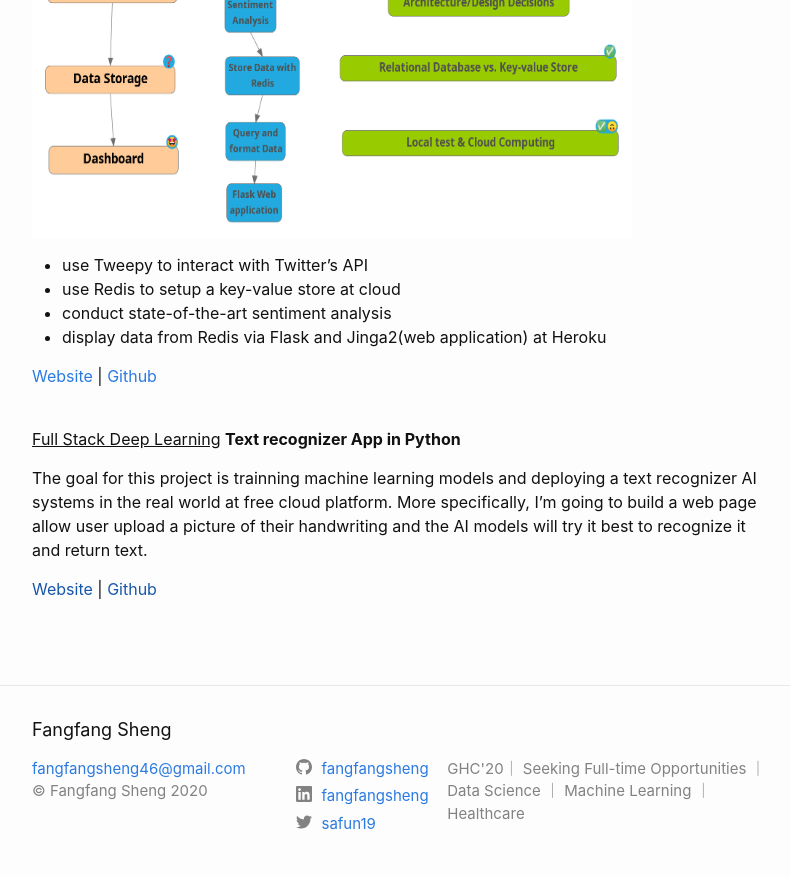
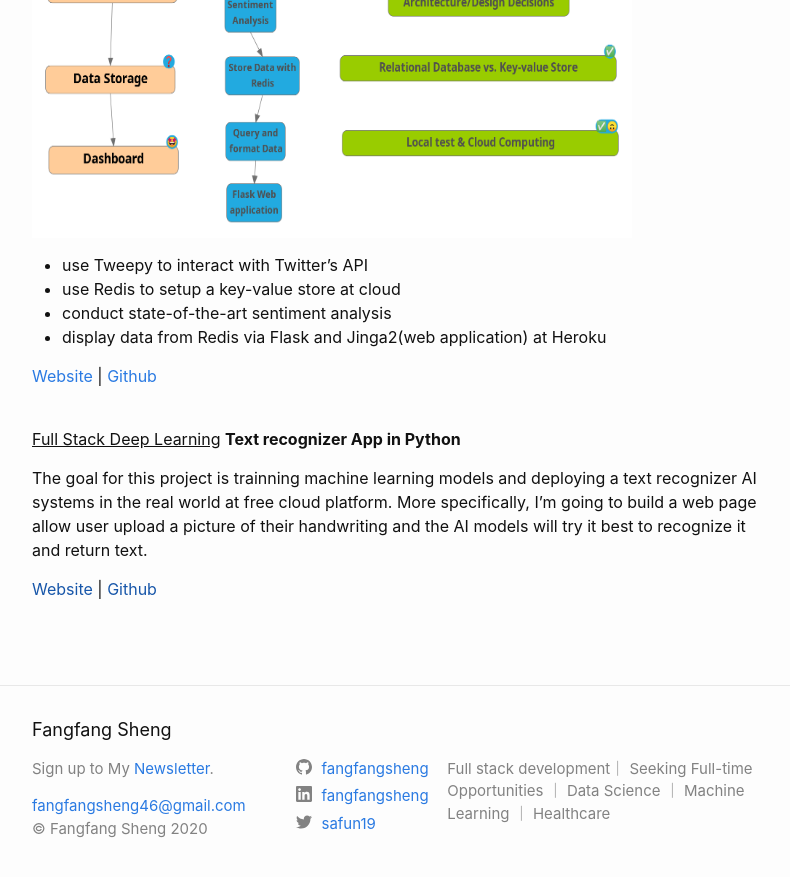
Before and after one commit to fangfangsheng/my-blog, a Jekyll site: the page built from projects.markdown, in a window 1280 px wide and 900 px high, scrolled down 1673 px. Shown: the top 877 px of the window, without its empty margins (238-1028 px from the left). Built offline with Jekyll 4.4.1, drawn with Linux system fonts in a browser that asks for light colours.

Commit message:
add contact info

```diff
--- a/_config.yml
+++ b/_config.yml
@@ -21,7 +21,7 @@
 title: Fangfang ("Fiona") Sheng
 email: fangfangsheng46@gmail.com
 description: >- # this means to ignore newlines until "baseurl:"
-  GHC'20｜ Seeking Full-time Opportunities ｜ Data Science ｜ Machine Learning ｜ Healthcare
+  Full stack development｜ Seeking Full-time Opportunities ｜ Data Science ｜ Machine Learning ｜ Healthcare
 baseurl: "/my-blog" # the subpath of your site, e.g. /blog
 url: "https://fangfangsheng.github.io/" # the base hostname & protocol for your site, e.g. http://example.com
 twitter_username: safun19
--- a/_includes/footer.html
+++ b/_includes/footer.html
@@ -14,7 +14,9 @@
             {%- else -%}
               {{ site.title | escape }}
             {%- endif -%} -->
-            </li>
+            <p>Sign up to My <a href="https://www.linkedin.com/in/fangfangsheng/">Newsletter</a>.</p>
+
+          </li>
             {%- if site.email -%}
             <li><a class="u-email" href="mailto:{{ site.email }}">{{ site.email }}</a></li>
             {%- endif -%}
--- a/_layouts/default.html
+++ b/_layouts/default.html
@@ -11,7 +11,9 @@
       <div class="wrapper">
         {{ content }}
       </div>
+
     </main>
+
 
     {%- include footer.html -%}
 
--- a/index.markdown
+++ b/index.markdown
@@ -7,9 +7,5 @@ layout: home
 
 <p>
     I'd be attending vGHC 2020. I would love to connect to a recruiter and know more about open roles.
-
-    <br>
-
-    Please feel free to connect with me on <a href="https://www.linkedin.com/in/fangfangsheng/">LinkedIn</a> or <a class="u-email" href="mailto:fangfangsheng46@gmail.com">email me</a>.
-
+    Please feel free to connect with me on <a href="https://www.linkedin.com/in/fangfangsheng/">LinkedIn</a> or <a class="u-email" href="mailto:fangfangsheng46@gmail.com">email me</a>. <br>
 </p>
```
Also changed, not shown: _layouts/home.html (+4 -4 lines), 1 other file.
